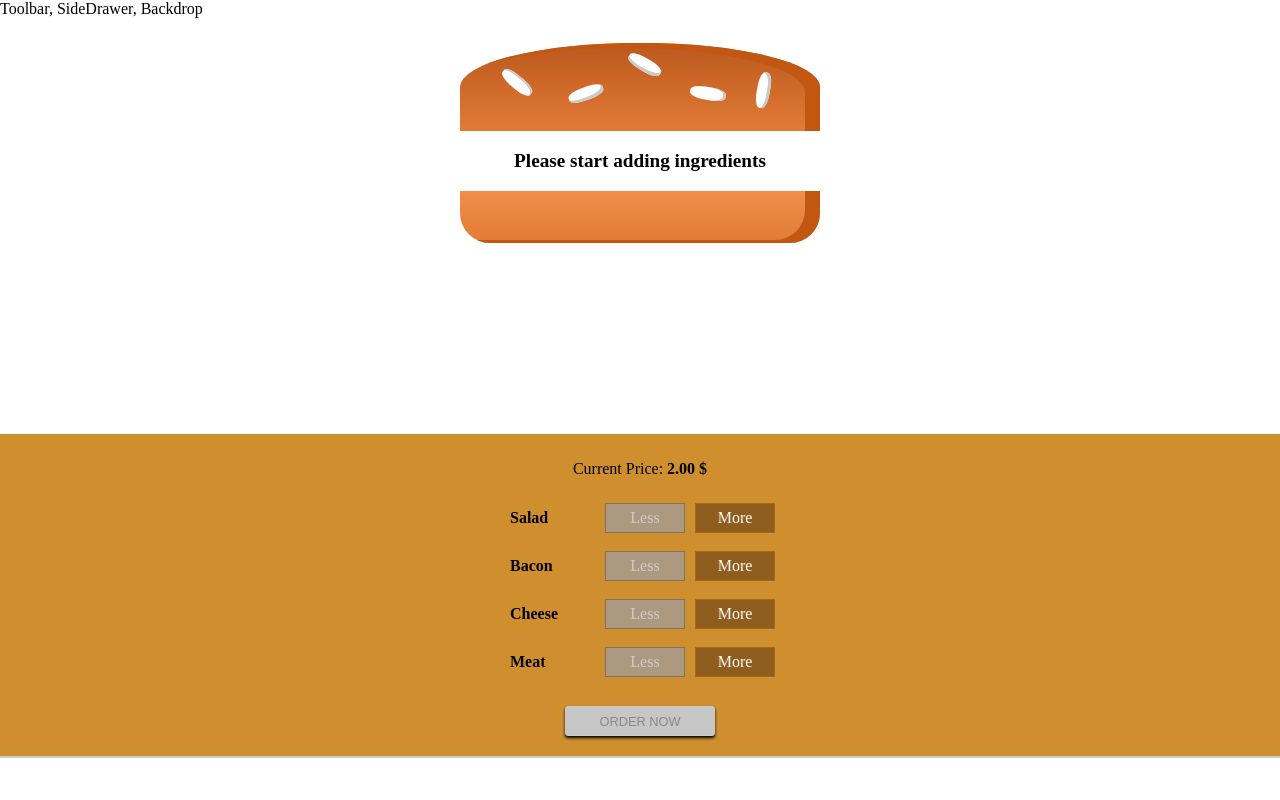
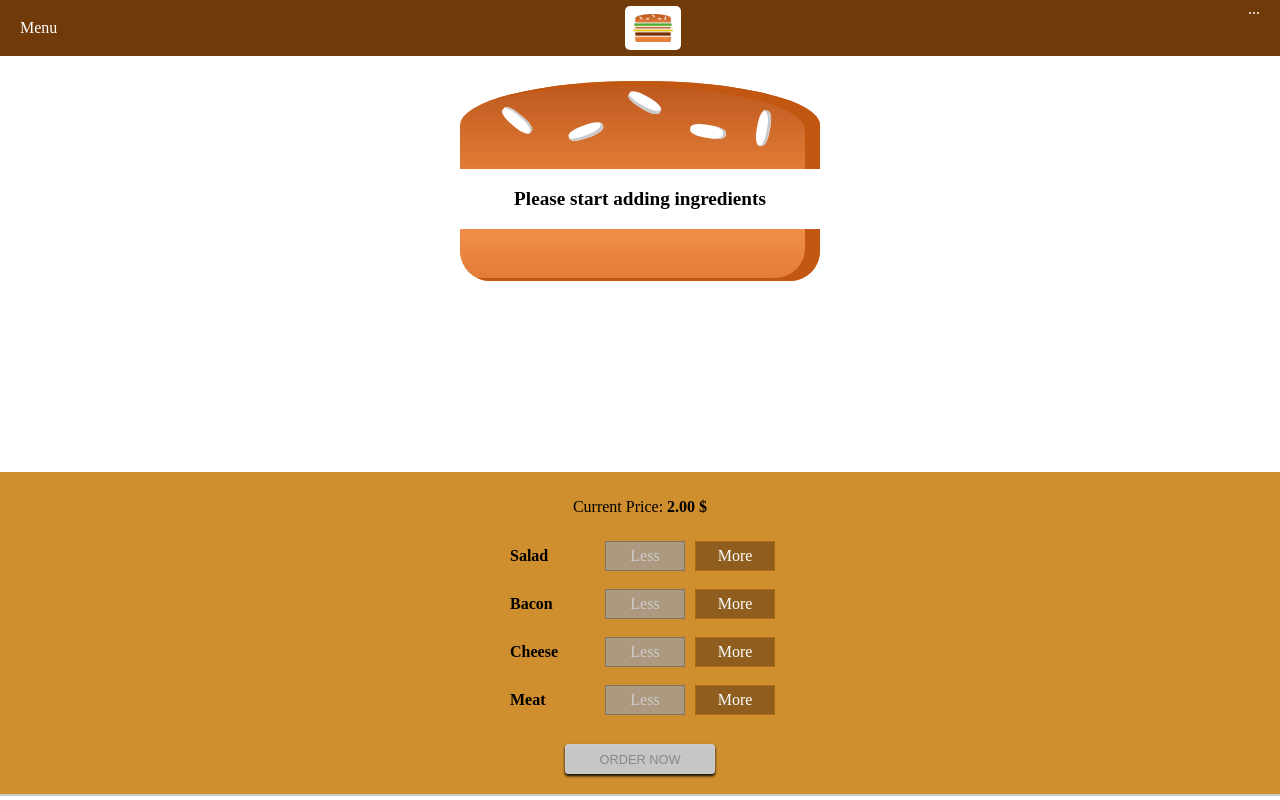
Before and after one commit to aladiha/React-Burger-Builder, a React (Create React App) app: page / in a window 1280 px wide. Built offline with nearby package versions, Linux system fonts and the light colour scheme.

Commit message:
toolbar plus logo

```diff
--- a/src/components/Burger/OrderSummary/OrderSummary.js
+++ b/src/components/Burger/OrderSummary/OrderSummary.js
@@ -24,6 +24,10 @@
          <ul>
             {ingredientSummary}
          </ul>
+        <p style={{
+          fontWeight: 'bold',
+          fontSize: '1em'
+        }}>Total Cost: {props.price.toFixed(2)}$</p>
          <p className={classes.P}>Continue To Checkout?</p>
          <div style={{
              textAlign: "center",
--- a/src/components/Layout/Layout.js
+++ b/src/components/Layout/Layout.js
@@ -1,14 +1,13 @@
 import React from 'react';
 import Aux from '../../hoc/Auxi';
 import classes from './Layout.module.css';
+import Toolbar from '../Navigation/Toolbar/Toolbar'
 
 
 const Layout = (props) => {
     return(
         <Aux>
-        <div>
-            Toolbar, SideDrawer, Backdrop
-        </div>
+            <Toolbar/>
         <main className={classes.Content}>
             {props.children}
         </main>
--- a/src/components/Layout/Layout.module.css
+++ b/src/components/Layout/Layout.module.css
@@ -1,3 +1,3 @@
 .Content {
-    margin-top: 16px;
+    margin-top: 72px;
 }
--- /dev/null
+++ b/src/components/Logo/Logo.js
@@ -0,0 +1,14 @@
+import React from 'react'
+import classes from './Logo.module.css'
+import LogoImage from '../../assets/images/original.png'
+
+
+
+
+const logo = (props) => (
+    <div className={classes.Logo}>
+        <img src={LogoImage} alt="Aladin's Burger"/>
+    </div>
+);
+
+export default logo;
--- /dev/null
+++ b/src/components/Logo/Logo.module.css
@@ -0,0 +1,13 @@
+.Logo{
+    background-color: white;
+    padding: 8px;
+    box-sizing: border-box;
+    width:  56px;
+    border-radius: 5px;
+    height: 80%;
+}
+
+.Logo img {
+    height: 100%;
+    width: 100%;
+}
--- /dev/null
+++ b/src/components/Navigation/Toolbar/Toolbar.js
@@ -0,0 +1,17 @@
+import React from 'react';
+import classes from './Toolbar.module.css'
+import Logo from '../../Logo/Logo'
+
+const toolbar = (props) => {
+
+    return <header className={classes.Toolbar}>
+        <div>Menu</div>
+        <Logo/>
+        <nav>
+
+            ...
+        </nav>
+    </header>
+}
+
+export default toolbar;
--- /dev/null
+++ b/src/components/Navigation/Toolbar/Toolbar.module.css
@@ -0,0 +1,18 @@
+.Toolbar{
+    width: 100%;
+    position: fixed;
+    height: 56px;
+    top: 0;
+    background-color: #703b09;
+    display: flex;
+    justify-content: space-between;
+    align-items: center;
+    padding: 0 20px;
+    box-sizing: border-box;
+    z-index: 90;
+    color: white;
+}
+
+.Toolbar nav{
+    height: 100%;
+}
--- a/src/containers/BurgerBuilder/BurgerBuilder.js
+++ b/src/containers/BurgerBuilder/BurgerBuilder.js
@@ -117,7 +117,8 @@
             <OrderSummary
             ingredients={this.state.ingredients}
             continue={this.continuePurchaseHandler}
-            cancel={this.dismissModalHandler}/>
+            cancel={this.dismissModalHandler}
+            price={this.state.totalCost}/>
             </Modal>
             <Burger ingredients={this.state.ingredients}/>
             <BuildControls
```
Also changed, not shown: src/components/Navigation/NavigationItems/NavigationItems.js (added, +7 -0 lines), src/assets/images/original.png (added), src/components/Navigation/SideDrawer/SideDrawer.js (added).
